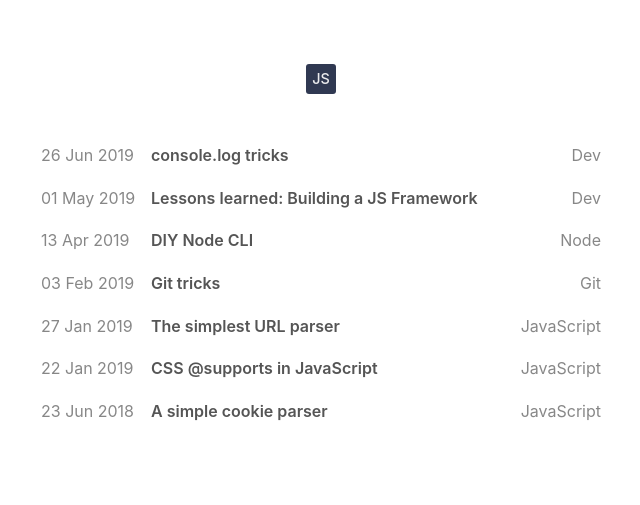
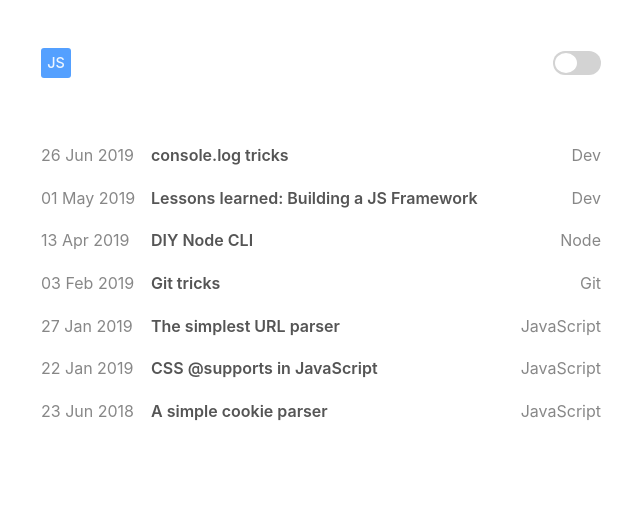
Before and after one commit to johnsylvain/blog, a Gatsby site: page / in a window 1280 px wide. Shown: the top 505 px of the page, without its empty margins (319-959 px from the left). Built offline with nearby package versions, Linux system fonts and the light colour scheme; Gatsby itself is replaced by a stand-in of ours; some packages are replaced by stand-ins of ours.

Commit message:
FEAT: add dark mode toggle

```diff
--- a/package.json
+++ b/package.json
@@ -18,8 +18,8 @@
     "gatsby-source-filesystem": "^2.0.11",
     "gatsby-transformer-remark": "^2.1.15",
     "prismjs": "^1.15.0",
-    "react": "^16.5.1",
-    "react-dom": "^16.5.1",
+    "react": "^16.11.0",
+    "react-dom": "^16.11.0",
     "react-helmet": "^5.2.0",
     "react-typography": "^0.16.18",
     "styled-components": "^4.1.2",
--- a/src/components/Container.js
+++ b/src/components/Container.js
@@ -4,7 +4,6 @@ const Container = styled.div`
   max-width: 37rem;
   margin: 3em auto;
   padding: 0 1rem;
-  color: #555;
 `;
 
 export default Container;
--- /dev/null
+++ b/src/components/DarkModeToggle.js
@@ -0,0 +1,69 @@
+import React from 'react';
+import styled, { css } from 'styled-components';
+import useDarkMode from '../hooks/useDarkMode';
+
+const Label = styled.label`
+  outline: 0;
+  display: block;
+  width: 3em;
+  height: 1.5em;
+  position: relative;
+  cursor: pointer;
+  user-select: none;
+  margin: 0;
+
+  background: #d3d3d3;
+  border-radius: 2em;
+  padding: 2px;
+  transition: all 0.4s ease;
+
+  &:after {
+    position: relative;
+    display: block;
+    content: '';
+    width: 50%;
+    height: 100%;
+    border-radius: 50%;
+    background: white;
+    transition: all 0.2s ease;
+  }
+
+  &:after {
+    left: 0;
+  }
+
+  ${props =>
+    props.checked &&
+    css`
+      background: #54a0ff;
+
+      &:after {
+        left: 50%;
+      }
+    `}
+`;
+
+const Input = styled.input`
+  display: none;
+`;
+
+const DarkModeToggle = () => {
+  const [darkMode, setDarkMode] = useDarkMode();
+
+  return (
+    <div>
+      <Input
+        id="dark-mode"
+        type="checkbox"
+        value={darkMode}
+        defaultChecked={darkMode}
+        onChange={() => {
+          setDarkMode(!darkMode);
+        }}
+      />
+      <Label htmlFor="dark-mode" checked={darkMode} />
+    </div>
+  );
+};
+
+export default DarkModeToggle;
--- a/src/components/Footer.js
+++ b/src/components/Footer.js
@@ -19,7 +19,7 @@ const Footer = styled.footer`
     a {
       text-decoration: none;
       font-weight: 600;
-      color: #555;
+      color: inherit;
 
       &:hover {
         text-decoration: underline;
--- /dev/null
+++ b/src/components/GlobalStyle.js
@@ -0,0 +1,61 @@
+import { createGlobalStyle } from 'styled-components';
+
+const GlobalStyle = createGlobalStyle`
+  body {
+    will-change: background color;
+    transition: background 300ms ease-in-out, color 300ms ease-in-out;
+    background: white;
+    color: #555;
+
+    *:not(pre) > code[class*="language-"],
+    .gatsby-highlight {
+      transition: color 300ms ease-in-out, background 300ms ease-in-out;
+    }
+
+    pre[class*="language-"] {
+      padding: 1em;
+      margin: .5em 0;
+      overflow: auto;
+    }
+  }
+
+  body.dark-mode {
+    -webkit-font-smoothing: antialiased;
+    background: #2c2c2c;
+    color: white;
+
+    *:not(pre) > code[class*="language-"] {
+      background-color: #404040;
+    }
+
+    code[class*="language-"],
+    pre[class*="language-"],
+    .token.punctuation {
+      color: white;
+    }
+
+    .token.attr-value,
+    .token.keyword,
+    .token.control,
+    .token.directive,
+    .token.unit {
+      color: hsl(286, 60%, 67%);
+    }
+
+    .token.operator,
+    .token.boolean,
+    .token.number {
+      color:  hsl(29, 54%, 61%);
+    }
+
+    .token.string {
+      color: hsl(95, 38%, 62%);
+    }
+
+    .gatsby-highlight {
+      background: #252525;
+    }
+  }
+`;
+
+export default GlobalStyle;
--- a/src/components/Header.js
+++ b/src/components/Header.js
@@ -1,20 +1,14 @@
 import styled from 'styled-components';
 
 const Header = styled.header`
-  text-align: center;
+  display: flex;
+  align-items: center;
+  justify-content: space-between;
+  margin-bottom: 4em;
 
   h1 {
     margin: 0;
   }
-
-  span {
-    text-transform: uppercase;
-    font-size: 0.725em;
-    letter-spacing: 2px;
-    text-align: center;
-    display: block;
-    margin: 1em 0 2em;
-  }
 `;
 
 export default Header;
--- a/src/components/Logo.js
+++ b/src/components/Logo.js
@@ -1,9 +1,9 @@
 import React from 'react';
 import { Link } from 'gatsby';
 import styled from 'styled-components';
+import useDarkMode from '../hooks/useDarkMode';
 
 const LogoLink = styled(Link)`
-  margin: 1rem auto 3rem;
   display: inline-block;
   text-decoration: none;
 
@@ -13,7 +13,7 @@ const LogoLink = styled(Link)`
 `;
 
 const Logo = styled.div`
-  background: #303952;
+  background: #54a0ff;
   border-radius: 3px;
   font-size: 0.9rem;
   display: flex;
@@ -31,8 +31,12 @@ const Logo = styled.div`
   }
 `;
 
-export default () => (
-  <LogoLink to="/">
-    <Logo>JS</Logo>
-  </LogoLink>
-);
+export default () => {
+  const [darkMode] = useDarkMode();
+
+  return (
+    <LogoLink to="/">
+      <Logo darkMode={darkMode}>JS</Logo>
+    </LogoLink>
+  );
+};
--- a/src/components/PostPreview.js
+++ b/src/components/PostPreview.js
@@ -4,7 +4,7 @@ import { Link } from 'gatsby';
 const PostPreview = styled(Link)`
   display: flex;
   align-items: baseline;
-  color: #555;
+  color: inherit;
   text-decoration: none;
   margin-bottom: 1em;
 
--- /dev/null
+++ b/src/hooks/useDarkMode.js
@@ -0,0 +1,30 @@
+import { useEffect } from 'react';
+import useLocalStorage from './useLocalStorage';
+import useMedia from './useMedia';
+
+export default function useDarkMode() {
+  const [enabledState, setEnabledState] = useLocalStorage('dark-mode-enabled');
+  const prefersDarkMode = usePrefersDarkMode();
+
+  const enabled =
+    typeof enabledState !== 'undefined' ? enabledState : prefersDarkMode;
+
+  useEffect(
+    () => {
+      const className = 'dark-mode';
+      const element = window.document.body;
+      if (enabled) {
+        element.classList.add(className);
+      } else {
+        element.classList.remove(className);
+      }
+    },
+    [enabled]
+  );
+
+  return [enabled, setEnabledState];
+}
+
+function usePrefersDarkMode() {
+  return useMedia(['(prefers-color-scheme: dark)'], [true], false);
+}
--- /dev/null
+++ b/src/hooks/useLocalStorage.js
@@ -0,0 +1,25 @@
+import { useState } from 'react';
+
+export default function useLocalStorage(key, initialValue) {
+  const [storedValue, setStoredValue] = useState(() => {
+    try {
+      const item = window.localStorage.getItem(key);
+      return item ? JSON.parse(item) : initialValue;
+    } catch (error) {
+      return initialValue;
+    }
+  });
+
+  const setValue = value => {
+    try {
+      const valueToStore =
+        value instanceof Function ? value(storedValue) : value;
+      setStoredValue(valueToStore);
+      window.localStorage.setItem(key, JSON.stringify(valueToStore));
+    } catch (error) {
+      console.log(error);
+    }
+  };
+
+  return [storedValue, setValue];
+}
--- /dev/null
+++ b/src/hooks/useMedia.js
@@ -0,0 +1,20 @@
+import { useState, useEffect } from 'react';
+
+export default function useMedia(queries, values, defaultValue) {
+  const mediaQueryLists = queries.map(q => window.matchMedia(q));
+
+  const getValue = () => {
+    const index = mediaQueryLists.findIndex(mql => mql.matches);
+    return typeof values[index] !== 'undefined' ? values[index] : defaultValue;
+  };
+
+  const [value, setValue] = useState(getValue);
+
+  useEffect(() => {
+    const handler = () => setValue(getValue);
+    mediaQueryLists.forEach(mql => mql.addListener(handler));
+    return () => mediaQueryLists.forEach(mql => mql.removeListener(handler));
+  }, []);
+
+  return value;
+}
--- a/src/pages/index.js
+++ b/src/pages/index.js
@@ -7,18 +7,21 @@ import Header from '../components/Header';
 import Logo from '../components/Logo';
 import PostPreview from '../components/PostPreview';
 import PostPreviewText from '../components/PostPreviewText';
-import Tag from '../components/Tag';
+import DarkModeToggle from '../components/DarkModeToggle';
+import GlobalStyle from '../components/GlobalStyle';
 
 const Layout = ({ data }) => {
   return (
     <Container>
+      <GlobalStyle />
       <Helmet>
         <title>Blog - John Sylvain</title>
         <meta name="title" content="Blog - John Sylvain" />
         <meta name="description" content="A personal blog by John Sylvain" />
       </Helmet>
-      <Header style={{ textAlign: 'center' }}>
+      <Header>
         <Logo />
+        <DarkModeToggle />
       </Header>
       <div>
         {data.allMarkdownRemark.edges.map(
--- a/src/util/typography.js
+++ b/src/util/typography.js
@@ -38,7 +38,7 @@ const typography = new Typography({
       backgroundSize: '2px 2px',
       textDecoration: 'none',
       transition: 'background-size .2s',
-      color: '#555'
+      color: 'inherit'
     },
     '.blogpost a:hover': {
       backgroundSize: '2px 50px'
@@ -53,15 +53,6 @@ const typography = new Typography({
     },
     h2: {
       fontSize: '1.62rem'
-    },
-    'h2::before, h2::after': {
-      content: '""',
-      display: 'inline-block',
-      verticalAlign: 'middle',
-      width: '46px',
-      height: '2px',
-      background: '#f4f6f8',
-      margin: '0 20px'
     }
   })
 });
```
Also changed, not shown: src/pages/2019-02-03-git-tricks.md (+6 -5 lines), src/templates/blog-post.js (+17 -3 lines), 1 other file.
